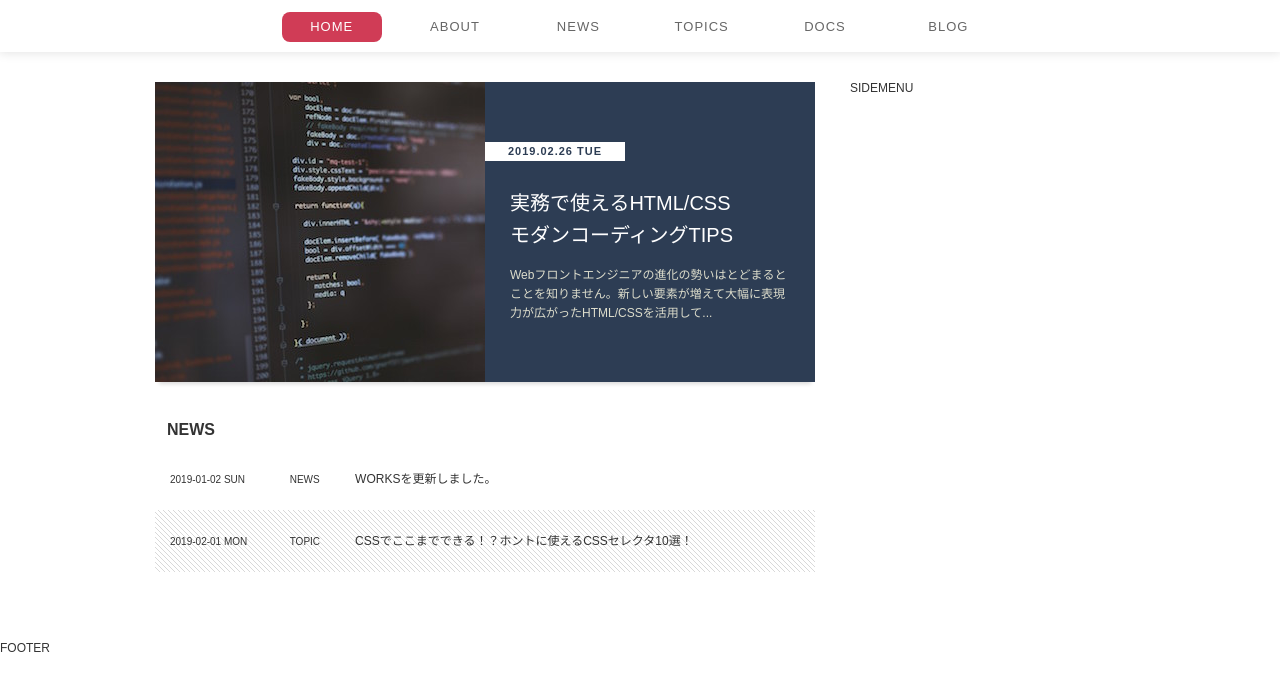
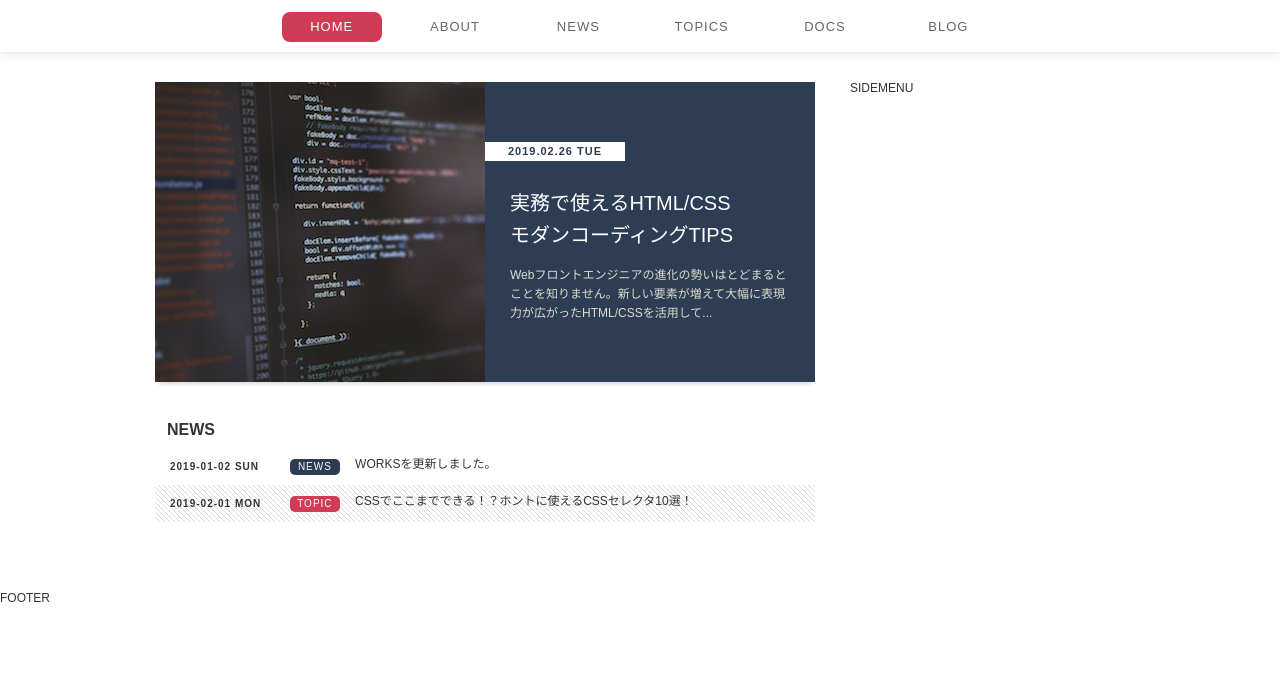
Before and after one commit to ddddddO/HTML5CSS3modern, a plain HTML site: page standard-layout/index.html in a window 1280 px wide. Shown: the part 87-778 px from the top of the page. Drawn offline with Linux system fonts and the light colour scheme.

Commit message:
add news css

```diff
--- a/standard-layout/css/style.css
+++ b/standard-layout/css/style.css
@@ -166,17 +166,31 @@ a:link, a:visited, a:hover, a:active {
 .scroll-list .date {
   display: inline-block;
   width: 19%;
+  letter-spacing: 1px;
+  font-weight: bold;
   font-size: 1.0rem;
 }
 .scroll-list .category {
   display: inline-block;
   width: 8%;
+  border-radius: 5px;
+  background-color: #d03c56;
+  color: #fff;
+  text-align: center;
+  letter-spacing: 1px;
   font-size: 1.0rem;
+  line-height: 16px;
+}
+.scroll-list .category.news {
+  background-color: #2c3c53;
 }
 .scroll-list .title {
   display: inline-block;
   width: 73%;
-  padding: 15px;
+  padding-left: 15px;
+  overflow: hidden;
+  text-overflow: ellipsis;
+  white-space: nowrap;
   font-size: 1.2rem;
 }
 /* 表示確認用 */
```
